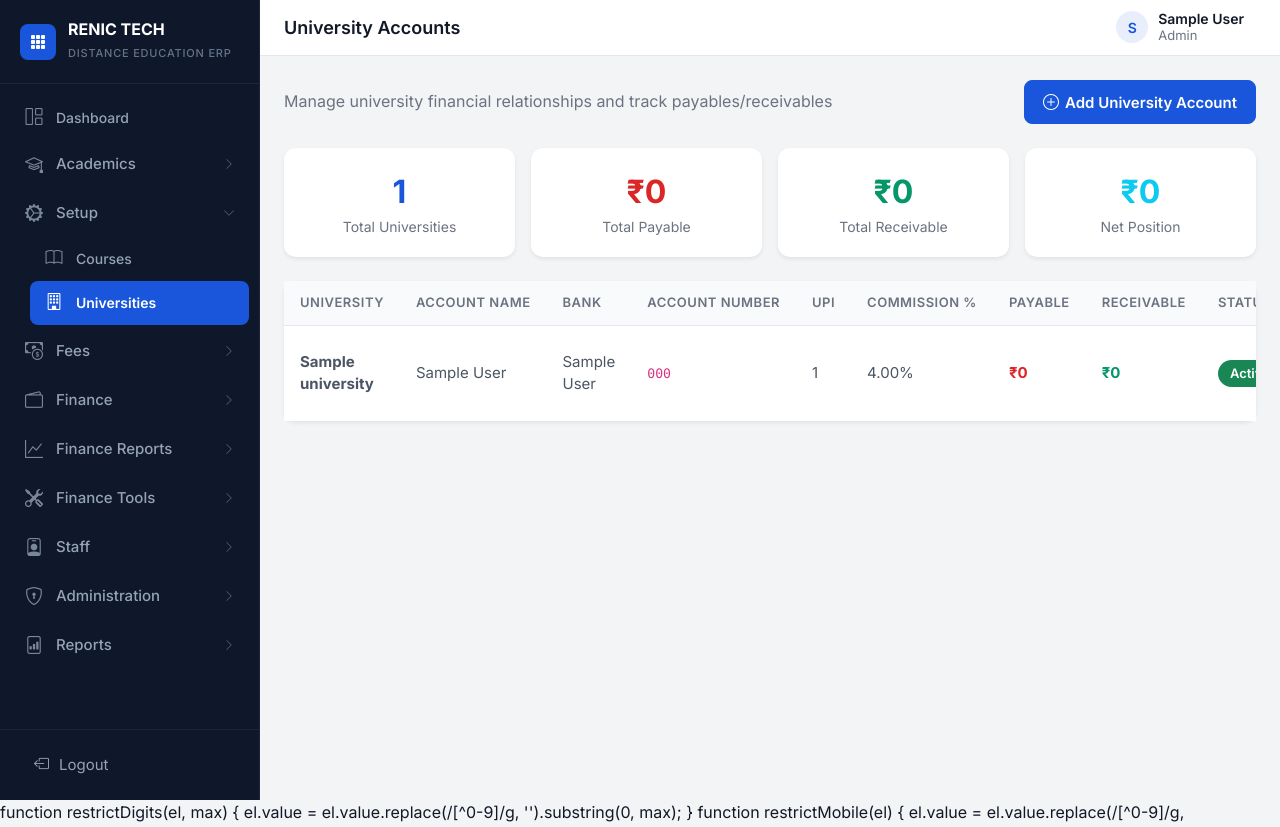
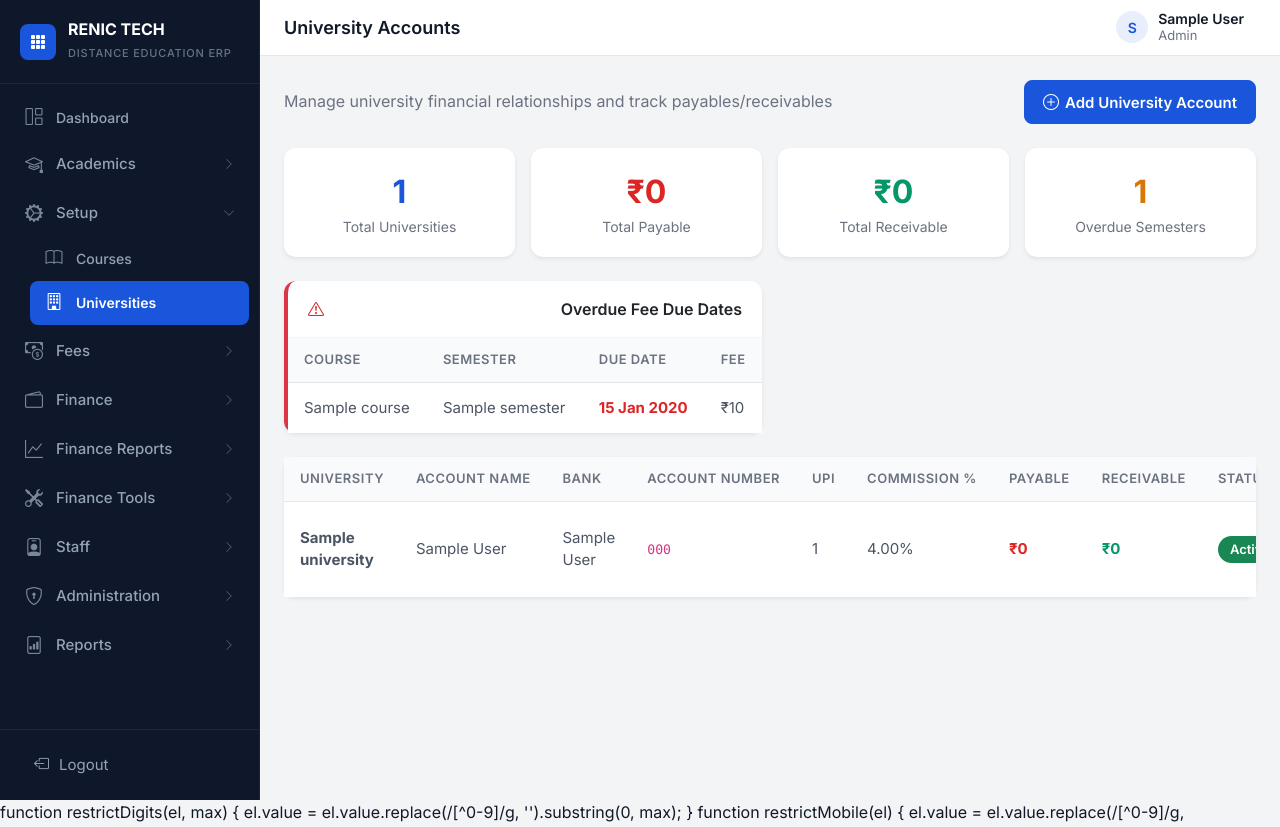
Before and after one commit to kavipriyaraj-code/distance-erp, a Django app: page /finance/university-accounts/ in a window 1280 px wide. Shown: the top 827 px of the page. Run offline with Django 5.2, Linux system fonts and the light colour scheme; a user stored in the database is signed in; tables that the repository leaves empty hold one stand-in row (values such as "Sample post").

Commit message:
Add KPI cards for semester due dates on university accounts page

```diff
--- a/finance/views.py
+++ b/finance/views.py
@@ -909,11 +909,27 @@ def _load_default_categories():
 @role_required('admin', 'accountant')
 def university_accounts(request):
     from universities.models import University
+    from fees.models import Semester
+    from django.utils import timezone
+    from datetime import timedelta
+
     accounts = UniversityAccount.objects.select_related('university').all()
     universities = University.objects.filter(is_active=True)
 
     total_payable = sum(a.total_payable for a in accounts)
     total_receivable = sum(a.total_receivable for a in accounts)
+
+    today = timezone.localdate()
+    upcoming_due = Semester.objects.filter(
+        due_date__gte=today,
+        due_date__lte=today + timedelta(days=30),
+        is_active=True
+    ).select_related('course', 'course__university').order_by('due_date')[:10]
+
+    overdue_due = Semester.objects.filter(
+        due_date__lt=today,
+        is_active=True
+    ).select_related('course', 'course__university').order_by('due_date')[:10]
 
     if request.method == 'POST':
         action = request.POST.get('action')
@@ -948,6 +964,7 @@ def university_accounts(request):
     return render(request, 'finance/university_accounts.html', {
         'accounts': accounts, 'universities': universities,
         'total_payable': total_payable, 'total_receivable': total_receivable,
+        'upcoming_due': upcoming_due, 'overdue_due': overdue_due,
     })
 
 
--- a/templates/finance/university_accounts.html
+++ b/templates/finance/university_accounts.html
@@ -39,12 +39,65 @@
     <div class="col-md-3">
         <div class="card border-0 shadow-sm">
             <div class="card-body text-center">
-                <div class="text-info fs-2 fw-bold">₹{{ total_receivable|floatformat:0 }}</div>
-                <div class="text-muted small">Net Position</div>
+                <div class="text-warning fs-2 fw-bold">{{ overdue_due|length }}</div>
+                <div class="text-muted small">Overdue Semesters</div>
             </div>
         </div>
     </div>
 </div>
+
+{% if upcoming_due or overdue_due %}
+<div class="row g-3 mb-4">
+    {% if overdue_due %}
+    <div class="col-md-6">
+        <div class="card border-0 shadow-sm border-start border-4 border-danger">
+            <div class="card-header bg-transparent"><i class="bi bi-exclamation-triangle text-danger me-1"></i> Overdue Fee Due Dates</div>
+            <div class="card-body p-0">
+                <div class="table-responsive">
+                    <table class="table table-sm mb-0">
+                        <thead><tr><th>Course</th><th>Semester</th><th>Due Date</th><th>Fee</th></tr></thead>
+                        <tbody>
+                        {% for s in overdue_due %}
+                        <tr>
+                            <td>{{ s.course.name }}</td>
+                            <td>{{ s.name }}</td>
+                            <td class="text-danger fw-bold">{{ s.due_date|date:"d M Y" }}</td>
+                            <td>₹{{ s.fee_amount|floatformat:0 }}</td>
+                        </tr>
+                        {% endfor %}
+                        </tbody>
+                    </table>
+                </div>
+            </div>
+        </div>
+    </div>
+    {% endif %}
+    {% if upcoming_due %}
+    <div class="col-md-6">
+        <div class="card border-0 shadow-sm border-start border-4 border-warning">
+            <div class="card-header bg-transparent"><i class="bi bi-clock text-warning me-1"></i> Upcoming Due Dates (Next 30 Days)</div>
+            <div class="card-body p-0">
+                <div class="table-responsive">
+                    <table class="table table-sm mb-0">
+                        <thead><tr><th>Course</th><th>Semester</th><th>Due Date</th><th>Days Left</th></tr></thead>
+                        <tbody>
+                        {% for s in upcoming_due %}
+                        <tr>
+                            <td>{{ s.course.name }}</td>
+                            <td>{{ s.name }}</td>
+                            <td>{{ s.due_date|date:"d M Y" }}</td>
+                            <td><span class="badge bg-warning text-dark">{{ s.days_until_due }} days</span></td>
+                        </tr>
+                        {% endfor %}
+                        </tbody>
+                    </table>
+                </div>
+            </div>
+        </div>
+    </div>
+    {% endif %}
+</div>
+{% endif %}
 
 <div class="card border-0 shadow-sm">
     <div class="card-body p-0">
```
